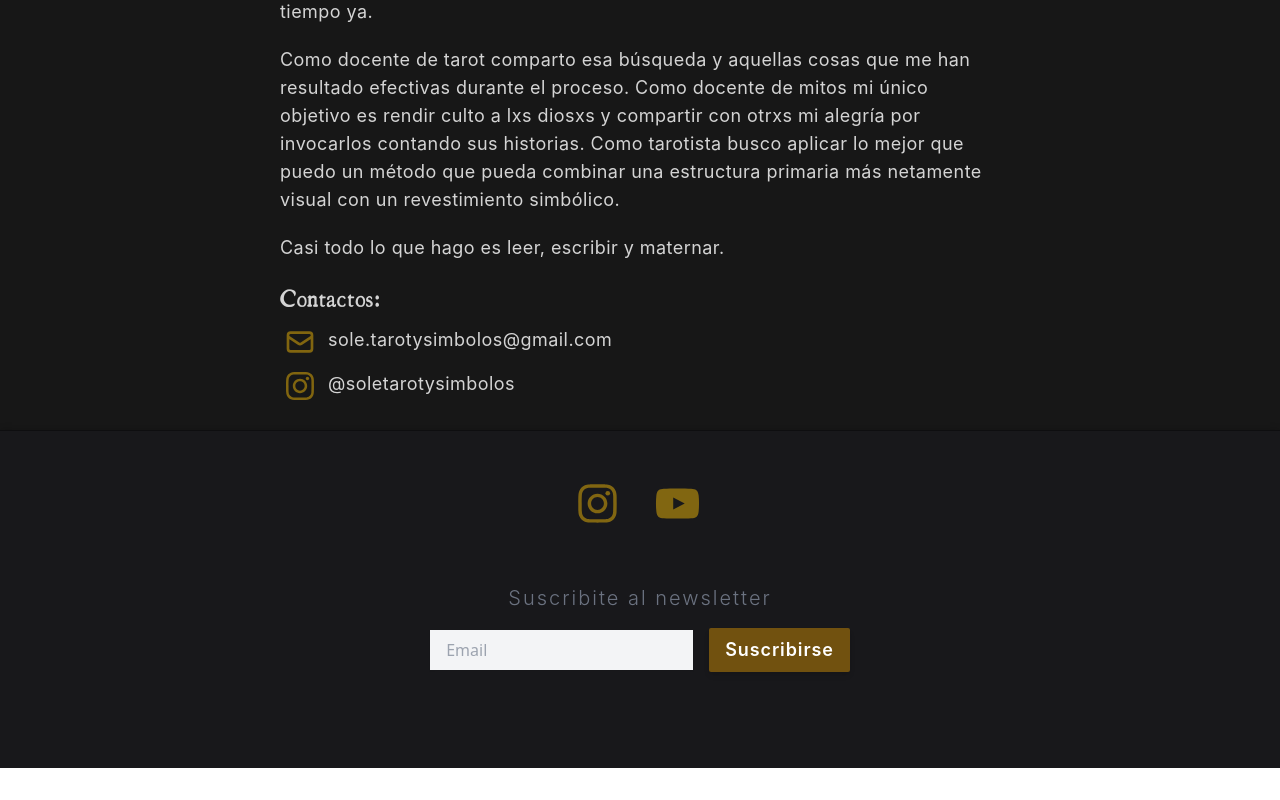
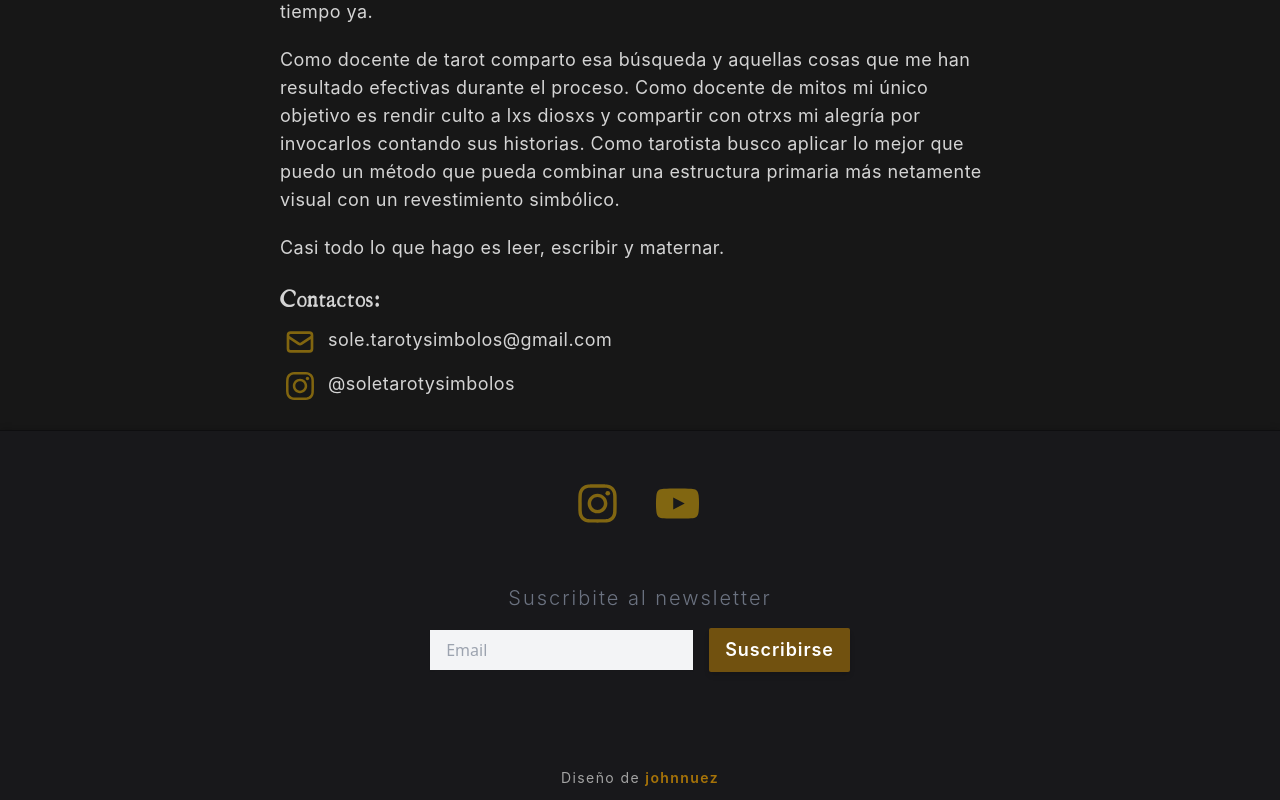
Before and after one commit to johnnuez/sole-web-frontend, a Next.js app: page /bio in a window 1280 px wide. Shown: the part 1043-1843 px from the top of the page. Before the commit the page ends 1811 px from the top, so only its background shows below. Built offline with nearby package versions, Linux system fonts and the light colour scheme; a web font is replaced by a local one.

Commit message:
adds credits to footer (#23)
social network links opens new tabs

```diff
--- a/components/Footer.js
+++ b/components/Footer.js
@@ -1,13 +1,16 @@
-import Link from 'next/link'
 import Newsletter from './Newsletter'
 
 export default function Footer() {
   return (
-    <footer className='w-full pt-10 pb-24 mt-auto shadow-[0_-1.5px_7px_0_rgba(0,0,0,0.2)] border-t border-black border-opacity-40 bg-zinc-900'>
+    <footer className='w-full pt-10 mt-auto shadow-[0_-1.5px_7px_0_rgba(0,0,0,0.2)] border-t border-black border-opacity-40 bg-zinc-900'>
       <div className='max-w-screen-xl px-4 mx-auto'>
         <div className='flex items-center justify-center max-w-xs mx-auto space-x-5'>
-          <Link href='https://www.instagram.com/sole.tarotysimbolos/'>
-            <a className='text-yellow-500 transition-all duration-200 opacity-50 hover:opacity-80'>
+          <a
+            className='text-yellow-500 transition-all duration-200 opacity-50 hover:opacity-80'
+            href='https://www.instagram.com/sole.tarotysimbolos/'
+            target='_blank'
+            rel='noopener noreferrer'
+          >
             <svg
               width='55'
               height='55'
@@ -22,9 +25,13 @@ export default function Footer() {
               </g>
             </svg>
           </a>
-          </Link>
-          <Link href='https://www.youtube.com/channel/UCExe9d7KqUhbC1GvybXN2ng/about'>
-            <a className='text-yellow-500 transition-all duration-200 opacity-50 hover:opacity-80'>
+
+          <a
+            className='text-yellow-500 transition-all duration-200 opacity-50 hover:opacity-80'
+            href='https://www.youtube.com/channel/UCExe9d7KqUhbC1GvybXN2ng/about'
+            target='_blank'
+            rel='noopener noreferrer'
+          >
             <svg
               width='65'
               height='65'
@@ -35,7 +42,6 @@ export default function Footer() {
               <path d='M422.6 193.6c-5.3-45.3-23.3-51.6-59-54 -50.8-3.5-164.3-3.5-215.1 0 -35.7 2.4-53.7 8.7-59 54 -4 33.6-4 91.1 0 124.8 5.3 45.3 23.3 51.6 59 54 50.9 3.5 164.3 3.5 215.1 0 35.7-2.4 53.7-8.7 59-54C426.6 284.8 426.6 227.3 422.6 193.6zM222.2 303.4v-94.6l90.7 47.3L222.2 303.4z' />
             </svg>
           </a>
-          </Link>
         </div>
         <div className='flex items-center justify-center pt-10 font-light text-center text-gray-500 dark:text-gray-200 sm:pt-12'>
           <p className='text-xl tracking-widest'>Suscribite al newsletter</p>
@@ -44,6 +50,19 @@ export default function Footer() {
           <Newsletter />
         </div>
       </div>
+      <div className='pb-3 mt-24 text-sm tracking-widest'>
+        <p className='text-center text-neutral-400'>
+          Diseño de{' '}
+          <a
+            href='https://github.com/johnnuez'
+            target='_blank'
+            rel='noopener noreferrer'
+            className='font-semibold text-yellow-600 transition-all duration-500 ease-in-out hover:text-yellow-500 opacity-80 hover:opacity-100'
+          >
+            johnnuez
+          </a>
+        </p>
+      </div>
     </footer>
   )
 }
--- a/pages/bio.js
+++ b/pages/bio.js
@@ -1,6 +1,5 @@
 import Layout from '@/components/Layout'
 import Image from 'next/image'
-import Link from 'next/link'
 
 export default function BioPage() {
   return (
@@ -60,8 +59,12 @@ export default function BioPage() {
             <p className=''>sole.tarotysimbolos@gmail.com</p>
           </div>
           <div className='flex space-x-2'>
-            <Link href='https://www.instagram.com/sole.tarotysimbolos/'>
-              <a className='text-yellow-500 transition-all duration-200 opacity-50 hover:opacity-80'>
+            <a
+              className='text-yellow-500 transition-all duration-200 opacity-50 hover:opacity-80'
+              href='https://www.instagram.com/sole.tarotysimbolos/'
+              target='_blank'
+              rel='noopener noreferrer'
+            >
               <svg
                 className='w-10 h-10'
                 fill='currentColor'
@@ -75,7 +78,7 @@ export default function BioPage() {
                 </g>
               </svg>
             </a>
-            </Link>
+
             <p className='mt-1 '>@soletarotysimbolos</p>
           </div>
         </div>
```
Lines whose indentation alone changed are shown as unchanged.
